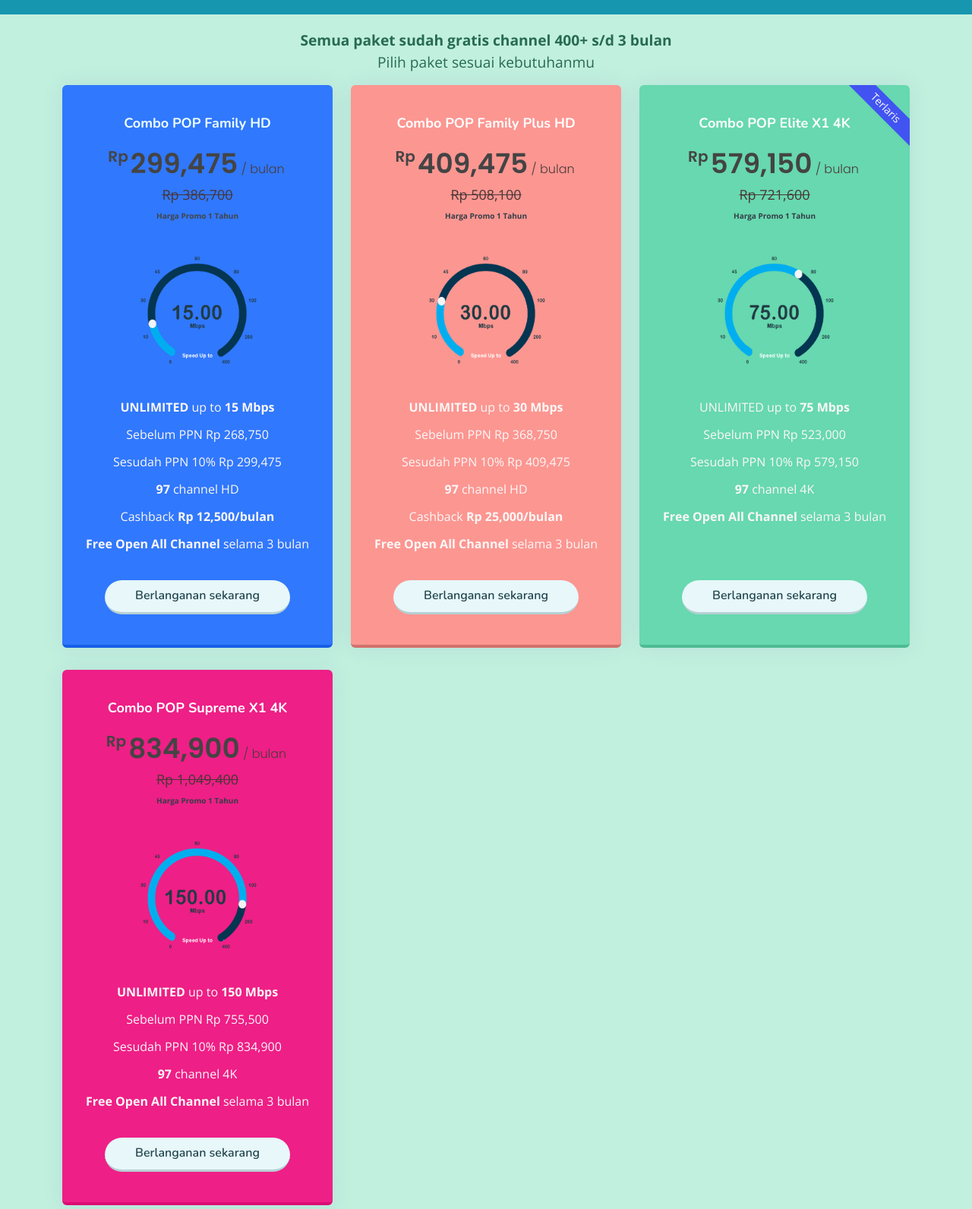
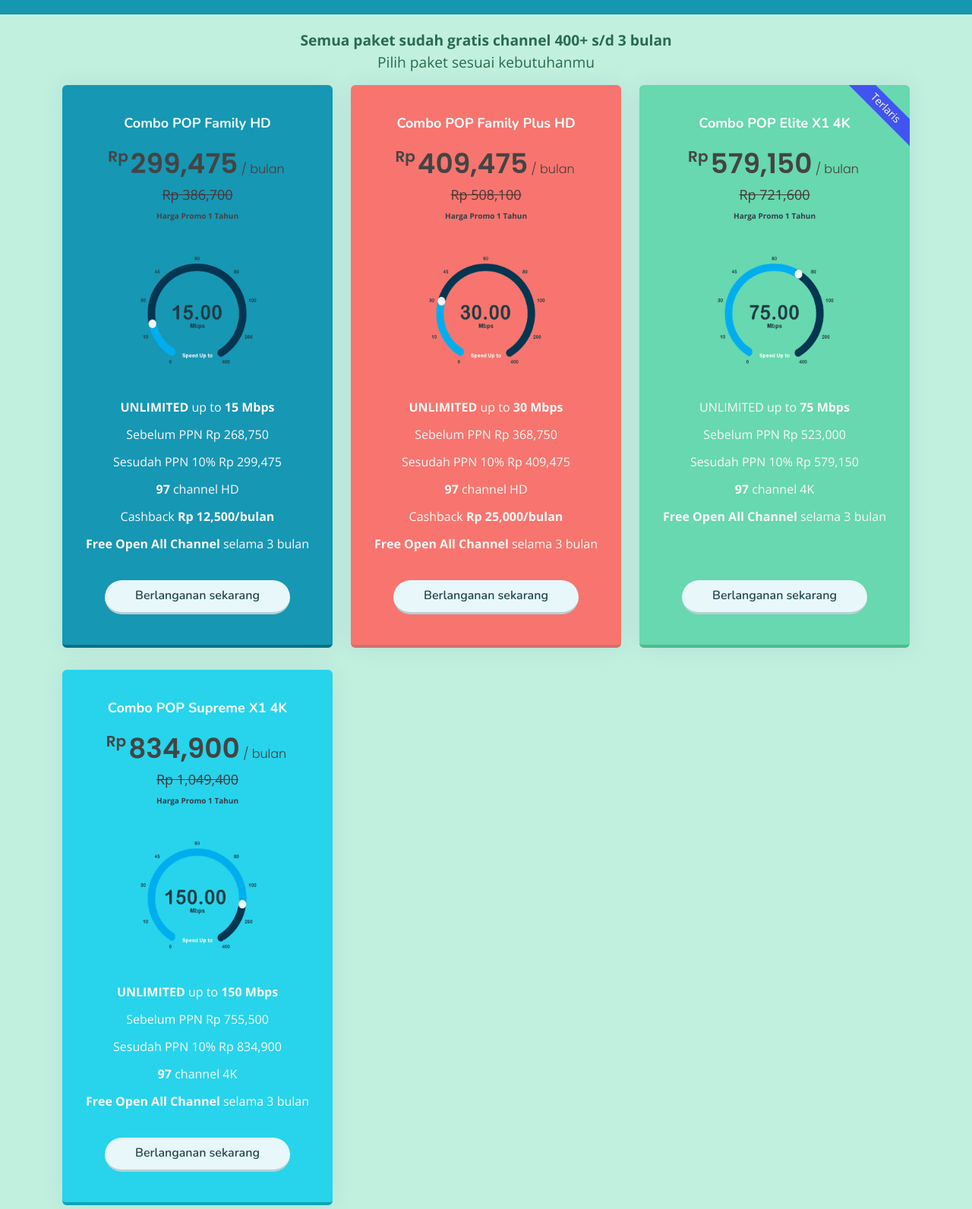
Before and after one commit to harrysusantocatch/fm-2022-1, a plain HTML site: page index.html in a window 1280 px wide. Shown: the part 1348-2940 px from the top of the page at 76% size. Drawn offline with nearby package versions, Linux system fonts and the light colour scheme.

Commit message:
change color

```diff
--- a/index.html
+++ b/index.html
@@ -179,7 +179,7 @@
         <div class="row gy-4" data-aos="fade-left">
 
           <div class="col-lg-4 col-md-6" data-aos="zoom-in" data-aos-delay="100">
-            <div class="box" style="background: #3078fd;border-bottom: 4px solid #165fe6;">
+            <div class="box" style="background: #1697b4;border-bottom: 4px solid #0c7086;">
               <h3 style="color: #eeffff;">Combo POP Family HD</h3>
               <div class="price"><sup>Rp</sup>299,475<span> / bulan</span></div>
               <div><span class="discount"> Rp 386,700</span></div>
@@ -198,7 +198,7 @@
           </div>
 
           <div class="col-lg-4 col-md-6" data-aos="zoom-in" data-aos-delay="200">
-            <div class="box" style="background: #fc9691;border-bottom: 4px solid #d1716c;">
+            <div class="box" style="background: #f7756e;border-bottom: 4px solid #d1716c;">
               <h3 style="color: #fff; ">Combo POP Family Plus HD</h3>
               <div class="price"><sup>Rp</sup>409,475<span> / bulan</span></div>
               <div><span class="discount"> Rp 508,100</span></div>
@@ -241,7 +241,7 @@
         <div class="row gy-4" data-aos="fade-left" style="margin-top: 5px;">
 
           <div class="col-lg-4 col-md-6" data-aos="zoom-in" data-aos-delay="400">
-            <div class="box" style="background: #ee1f86;border-bottom: 4px solid #db0d74;">
+            <div class="box" style="background: #27d4eb;border-bottom: 4px solid #0ca5b9;">
               <h3 style="color: #ffffff;">Combo POP Supreme X1 4K</h3>
               <div class="price"><sup>Rp</sup>834,900<span> / bulan</span></div>
               <div><span class="discount"> Rp 1,049,400</span></div>
@@ -472,7 +472,7 @@
           </div>
 
           <div class="col-lg-4 col-md-6" data-aos="zoom-in" data-aos-delay="200">
-            <div class="box" style="background: #70ec0a;border-bottom: 4px solid #5cc705;">
+            <div class="box" style="background: #1a93f5;border-bottom: 4px solid #0576d3;">
               <h3 style="color: #fff;">Combo Infinite X1 25%</h3>
               <div class="price"><sup>Rp</sup>2,601,775<span> / bulan</span></div>
               <div><span class="discount"> Rp 2,801,775</span></div>
```
